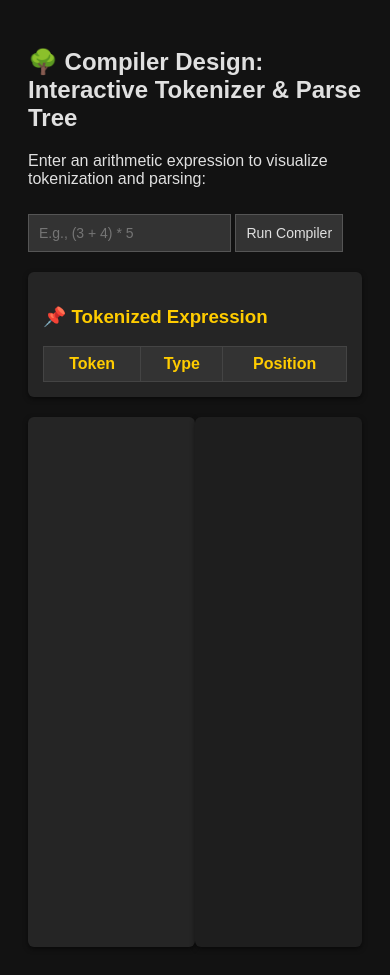
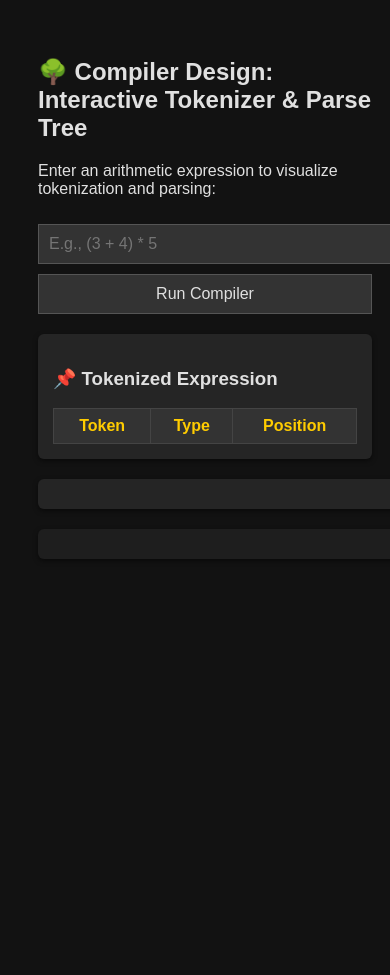
Before and after one commit to Rutwik2003/compiler-visualizer, a plain HTML site: page index.html in a window 390 px wide. After the commit the page ends 844 px from the top, so only its background shows below. Drawn offline with nearby package versions, Linux system fonts and the light colour scheme.

Commit message:
made it responsive

```diff
--- a/index.html
+++ b/index.html
@@ -2,6 +2,7 @@
 <html lang="en">
 <head>
     <meta charset="UTF-8">
+    <meta name="viewport" content="width=device-width, initial-scale=1">
     <title>Interactive Compiler Visualizer</title>
     <link rel="stylesheet" href="style.css">
     <script src="https://d3js.org/d3.v7.min.js"></script>
@@ -35,12 +36,6 @@
         <div id="parsing-steps" class="left-panel"></div>
         <div id="tree" class="right-panel"></div>
     </div>
-
-    <!-- Parsing Rules Applied -->
-    <!-- <div class="rules-section">
-        <h3>📌 Parsing Rules Applied</h3>
-        <div id="parsing-rules">Enter an expression to see applied rules...</div>
-    </div> -->
 </div>
 
 <script src="script.js"></script>
--- a/style.css
+++ b/style.css
@@ -1,4 +1,4 @@
-/* Dark theme styling */
+/* General Styling for Dark Theme */
 body.dark-mode {
     font-family: Arial, sans-serif;
     padding: 20px;
@@ -6,14 +6,15 @@ body.dark-mode {
     color: #e0e0e0;
 }
 
-/* Container layout */
+/* Responsive Container */
 .container {
     width: 100%;
     max-width: 1200px;
     margin: 0 auto;
+    padding: 10px;
 }
 
-/* Input & button */
+/* Input & Button */
 input, button {
     padding: 10px;
     font-size: 14px;
@@ -21,23 +22,21 @@ input, button {
     background-color: #333;
     color: #e0e0e0;
     border: 1px solid #555;
+    width: 100%;
 }
 
 button {
     cursor: pointer;
 }
 
-/* Token table */
+/* Token Table */
 #token-section {
     margin-top: 20px;
     padding: 15px;
     background-color: #252525;
     border-radius: 6px;
     box-shadow: 0 2px 5px rgba(0,0,0,0.5);
-}
-
-#token-section h3 {
-    color: #ffcc00;
+    overflow-x: auto;
 }
 
 #token-table {
@@ -51,6 +50,7 @@ button {
     padding: 8px;
     text-align: center;
     color: #ddd;
+    white-space: nowrap;
 }
 
 #token-table th {
@@ -58,24 +58,41 @@ button {
     color: #ffcc00;
 }
 
-/* Parsing and visualization layout */
+/* Parsing & Visualization Layout */
 .main-content {
     display: flex;
     margin-top: 20px;
     justify-content: space-between;
+    flex-wrap: wrap;
 }
 
-.left-panel, .right-panel {
+/* Parsing Steps */
+.left-panel {
     flex-grow: 1;
     padding: 15px;
     background-color: #1e1e1e;
     border-radius: 6px;
     box-shadow: 0 2px 5px rgba(0,0,0,0.5);
-    height: 500px;
+    height: auto;
+    max-height: 500px;
     overflow-y: auto;
+    margin-bottom: 20px;
 }
 
-/* Tree visualization styling */
+/* Tree Visualization */
+.right-panel {
+    flex-grow: 1;
+    padding: 15px;
+    background-color: #1e1e1e;
+    border-radius: 6px;
+    box-shadow: 0 2px 5px rgba(0,0,0,0.5);
+    height: auto;
+    max-height: 500px;
+    overflow: auto;
+    text-align: center;
+}
+
+/* Tree Styling */
 .node circle {
     fill: #4CAF50;
     stroke: #ffffff;
@@ -93,23 +110,6 @@ button {
     stroke: #00bcd4;
     stroke-width: 2px;
 }
-/* Parsing Steps Section */
-/* #parsing-steps {
-    padding: 15px;
-    background-color: #252525;
-    border-radius: 6px;
-    box-shadow: 0 2px 5px rgba(0,0,0,0.5);
-    color: #ddd;
-    max-height: 500px;
-    overflow-y: auto;
-}
-
-#parsing-steps h3 {
-    color: #ffcc00;
-    font-size: 18px;
-    margin-bottom: 10px;
-    text-align: center;
-} */
 
 /* Parsing Steps Section */
 #parsing-steps {
@@ -118,8 +118,9 @@ button {
     border-radius: 6px;
     box-shadow: 0 2px 5px rgba(0,0,0,0.5);
     color: #ddd;
-    max-height: 600px; /* Allows the box to expand properly */
+    max-height: 600px;
     overflow-y: auto;
+    width: 100%;
 }
 
 /* Parsing Steps Header */
@@ -130,7 +131,7 @@ button {
     text-align: center;
 }
 
-/* Parsing step layout */
+/* Parsing Step Layout */
 .parsing-step {
     display: flex;
     align-items: center;
@@ -143,7 +144,7 @@ button {
     font-size: 14px;
 }
 
-/* Align step numbers */
+/* Align Step Numbers */
 .step-number {
     font-weight: bold;
     color: #ffcc00;
@@ -152,28 +153,28 @@ button {
     flex-shrink: 0;
 }
 
-/* Align step text */
+/* Align Step Text */
 .step-text {
     flex-grow: 1;
     color: #ddd;
 }
 
+/* Mobile Responsive Styles */
+@media (max-width: 768px) {
+    .main-content {
+        flex-direction: column;
+        align-items: center;
+    }
 
+    .left-panel,
+    .right-panel {
+        width: 100%;
+        max-height: none;
+        margin-bottom: 20px;
+    }
 
-/* Style each step as a list item */
-.parsing-step {
-    display: flex;
-    align-items: center;
-    padding: 10px;
-    border-bottom: 1px solid #444;
-    background-color: #1e1e1e;
-    margin-bottom: 5px;
-    border-radius: 5px;
+    input,
+    button {
+        font-size: 16px;
+    }
 }
-
-/* Add an icon for better visibility */
-.parsing-step::before {
-    content: "📌";
-    margin-right: 8px;
-    color: #ffcc00;
-}
```
